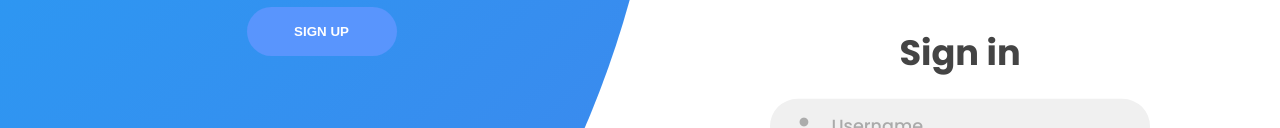
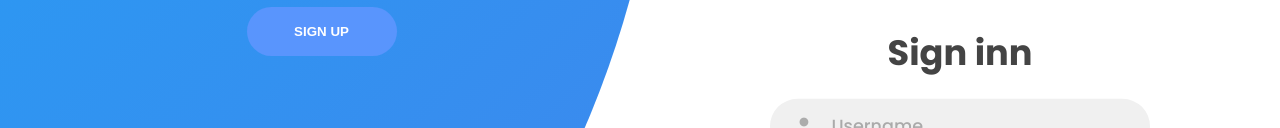
Before and after one commit to ramyaar184/Registration, a plain HTML site: page index.html in a window 1280 px wide. Shown: the part 187-315 px from the top of the page. Drawn offline with Linux system fonts and the light colour scheme.

Commit message:
sign in changed
sign in changed

```diff
--- a/index.html
+++ b/index.html
@@ -13,7 +13,7 @@
         <div class="forms-container">
             <div class="signin-signup">
                 <form action="#" class="sign-in-form">
-                    <h2 class="title">Sign in</h2>
+                    <h2 class="title">Sign inn</h2>
                         <div class="input-field">
                             <i class="fas fa-user"></i>
                             <input type="text" placeholder="Username" />
```
